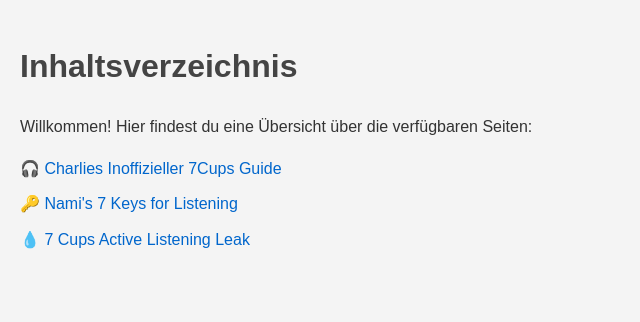
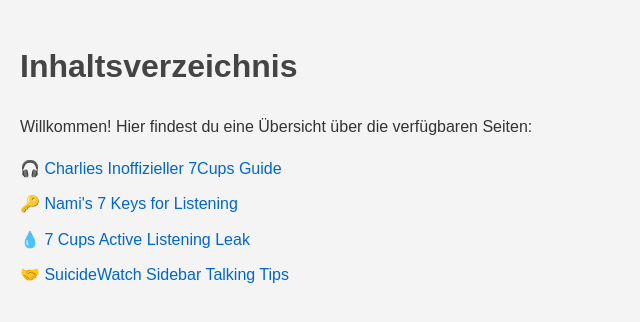
Before and after one commit to BenutzerEinsZweiDrei/zuhoeren, a plain HTML site: page index.html in a window 1280 px wide. Shown: the whole page, without its empty margins (0-640 px from the left). Drawn offline with Linux system fonts and the light colour scheme.

Commit message:
Update index.html

```diff
--- a/index.html
+++ b/index.html
@@ -41,6 +41,7 @@
         <li><a href="https://rarelycharlie.github.io/listen/" target="_blank">🎧 Charlies Inoffizieller 7Cups Guide</a></li>
         <li><a href="https://benutzereinszweidrei.github.io/zuhoeren/nami_7keys.html" target="_blank">🔑 Nami's 7 Keys for Listening</a></li>
         <li><a href="https://benutzereinszweidrei.github.io/zuhoeren/leak_7cups/" target="_blank">💧 7 Cups Active Listening Leak</a></li>
+        <li><a href="https://www.reddit.com/r/SuicideWatch/wiki/talking_tips/" target="_blank">🤝 SuicideWatch Sidebar Talking Tips</a></li>
     </ul>
 
 </body>
```
